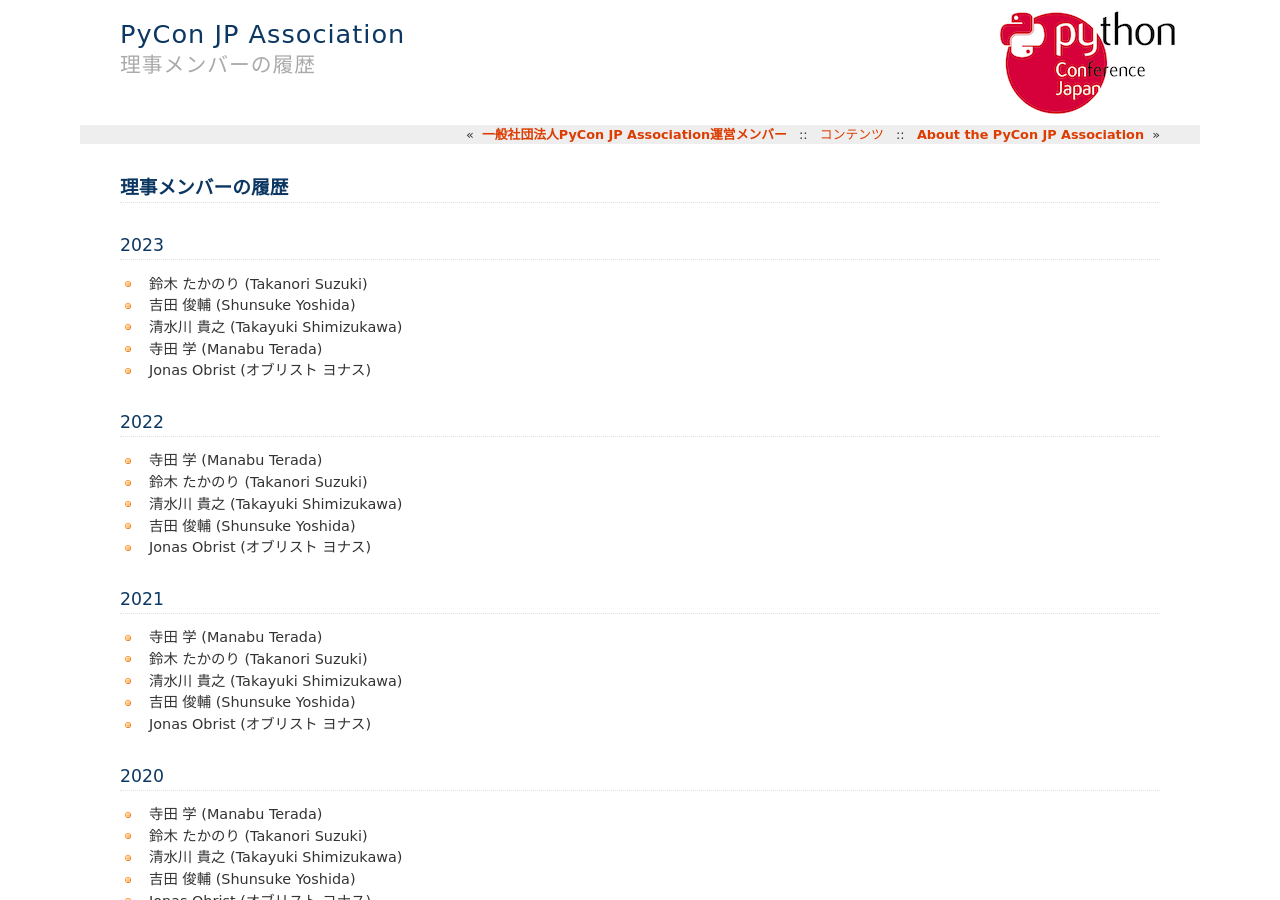
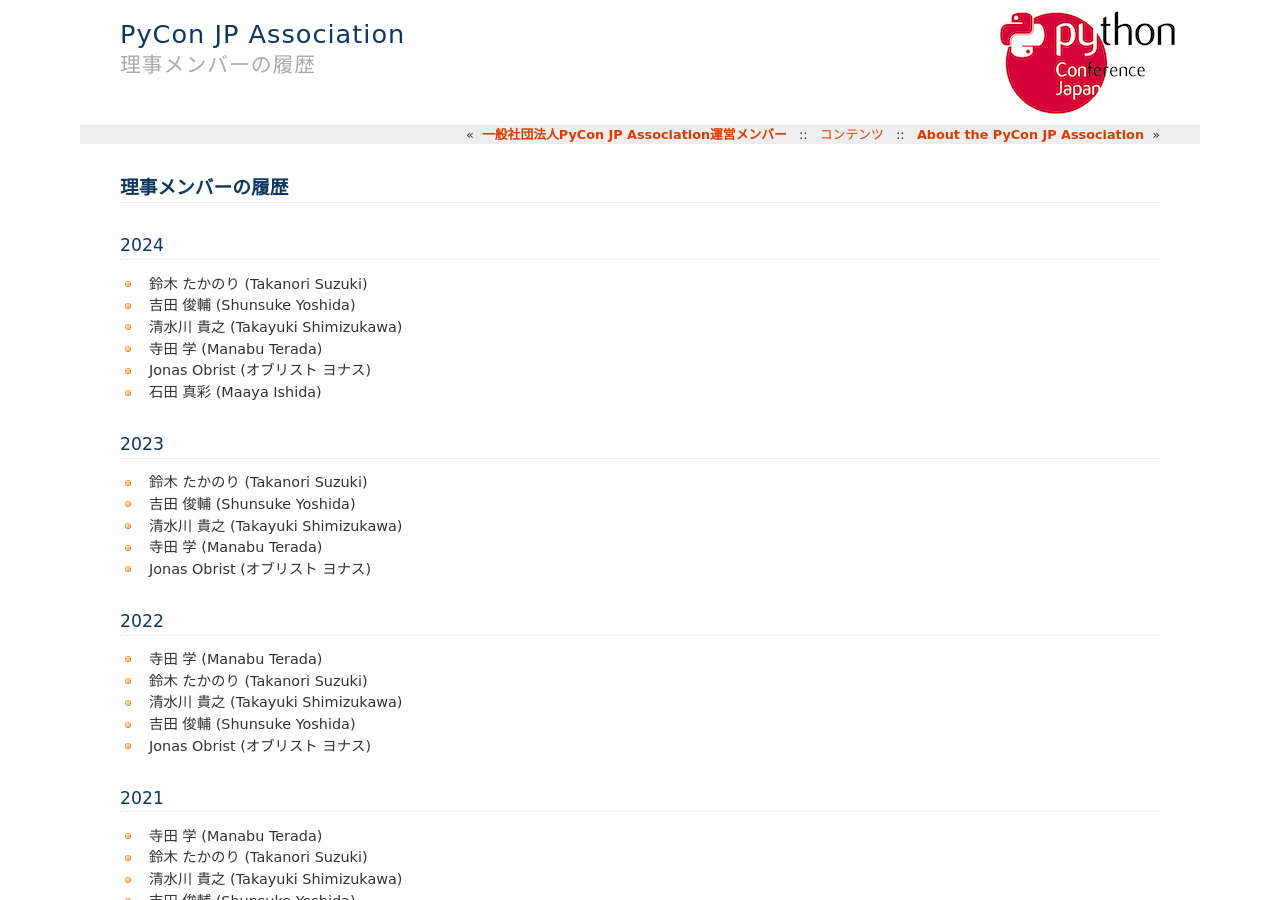
Before and after one commit to pyconjp/www.pycon.jp, a Sphinx documentation site: the page built from source/committee/board_history.rst, in a window 1280 px wide and 900 px high. Built offline with Sphinx 7.4.7, drawn with Linux system fonts in a browser that asks for light colours.

Commit message:
ISSHA-3139 update 2024 board members

```diff
--- a/source/committee/board_history.rst
+++ b/source/committee/board_history.rst
@@ -1,6 +1,15 @@
 ====================
  理事メンバーの履歴
 ====================
+
+2024
+====
+* 鈴木 たかのり (Takanori Suzuki)
+* 吉田 俊輔 (Shunsuke Yoshida)
+* 清水川 貴之 (Takayuki Shimizukawa)
+* 寺田 学 (Manabu Terada)
+* Jonas Obrist (オブリスト ヨナス)
+* 石田 真彩 (Maaya Ishida)
 
 2023
 ====
```
Also changed, not shown: source/committee/board.rst (+18 -0 lines), source/committee/members.rst (+0 -16 lines).
